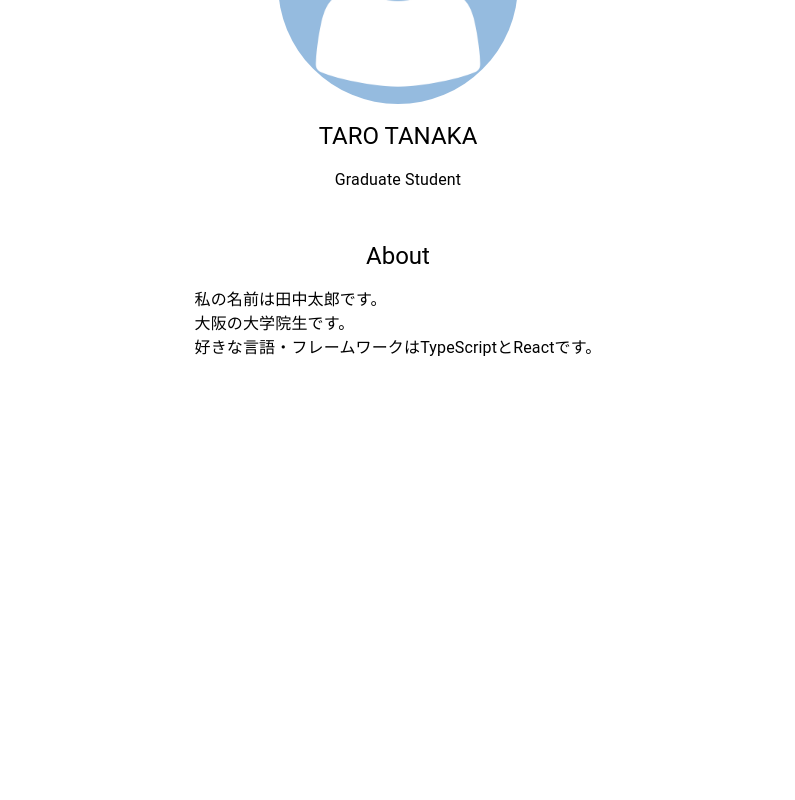
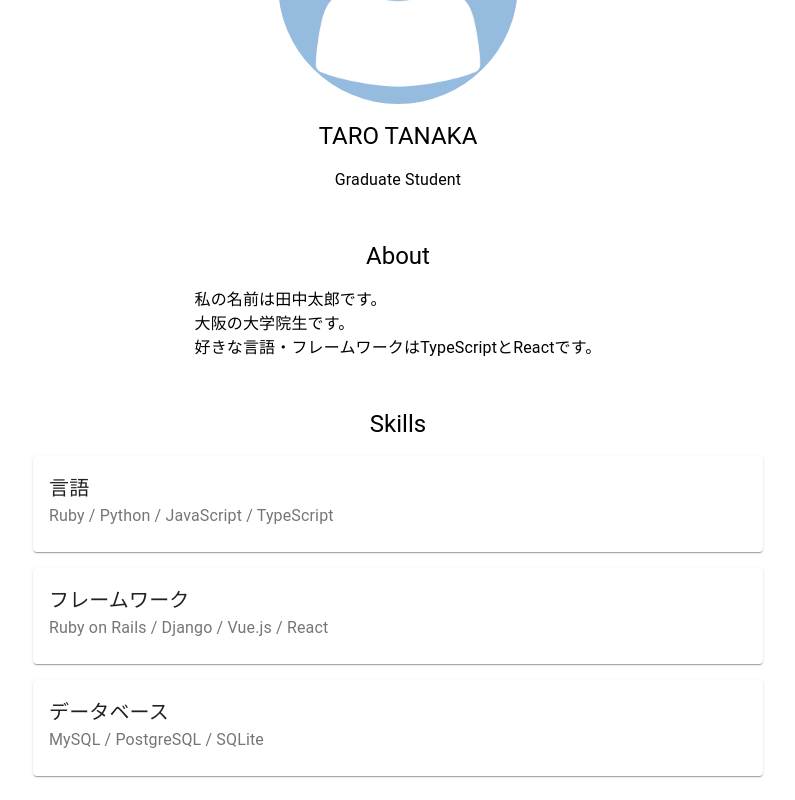
Before and after one commit to mkdk09/react-portfolio, a React (Create React App) app: page / in a window 1280 px wide. Shown: the part 224-1024 px from the top of the page, without its empty margins (242-1037 px from the left). Before the commit the page ends 800 px from the top, so only its background shows below. Built offline with nearby package versions, Linux system fonts and the light colour scheme.

Commit message:
スキル一覧（Skills）を作成

```diff
--- a/src/App.tsx
+++ b/src/App.tsx
@@ -2,6 +2,7 @@ import React from 'react';
 import Navbar from './components/Navbar'
 import MyAvatar from './components/MyAvatar'
 import About from './components/About'
+import Skills from './components/Skills'
 
 const App: React.FC = () => {
   return (
@@ -9,6 +10,7 @@ const App: React.FC = () => {
       <Navbar />
       <MyAvatar />
       <About />
+      <Skills />
     </>
   );
 }
--- /dev/null
+++ b/src/components/Skills.tsx
@@ -0,0 +1,79 @@
+import React from 'react'
+import Box from '@material-ui/core/Box'
+import { makeStyles } from '@material-ui/core/styles'
+import Card from '@material-ui/core/Card'
+import CardContent from '@material-ui/core/CardContent'
+import Typography from '@material-ui/core/Typography'
+
+const useStyles = makeStyles({
+  root: {
+    width: 730,
+    maxWidth: '100%',
+  },
+});
+
+const Skills: React.FC = () => {
+  const classes = useStyles();
+
+  return (
+    <>
+      <Box p={2}>
+        <Box display='flex' justifyContent='center' p={1} >
+          <Typography variant='h5' >
+            Skills
+          </Typography>
+        </Box>
+        <Box display='flex' justifyContent='center' p={1} >
+          <Card className={classes.root}>
+            <CardContent>
+              <Typography variant="h6">
+                言語
+              </Typography>
+              <Typography color="textSecondary">
+                Ruby / Python / JavaScript / TypeScript
+              </Typography>
+            </CardContent>
+          </Card>
+        </Box>
+        <Box display='flex' justifyContent='center' p={1} >
+          <Card className={classes.root}>
+            <CardContent>
+              <Typography variant="h6">
+                フレームワーク
+              </Typography>
+              <Typography color="textSecondary">
+                Ruby on Rails / Django / Vue.js / React
+              </Typography>
+            </CardContent>
+          </Card>
+        </Box>
+        <Box display='flex' justifyContent='center' p={1} >
+          <Card className={classes.root}>
+            <CardContent>
+              <Typography variant="h6">
+                データベース
+              </Typography>
+              <Typography color="textSecondary">
+                MySQL / PostgreSQL / SQLite
+              </Typography>
+            </CardContent>
+          </Card>
+        </Box>
+        {/* <Box display='flex' justifyContent='center' p={1} >
+          <Card className={classes.root}>
+            <CardContent>
+              <Typography variant="h6">
+                AWS
+              </Typography>
+              <Typography color="textSecondary">
+                EC2 / ECS / ECR / Lambda / SQS / SNS / Elastic Beanstalk / S3 / Cloud9 / CloudWatch / CloudFormation / RDS / Route53
+              </Typography>
+            </CardContent>
+          </Card>
+        </Box> */}
+      </Box>
+    </>
+  );
+}
+
+export default Skills;
```
